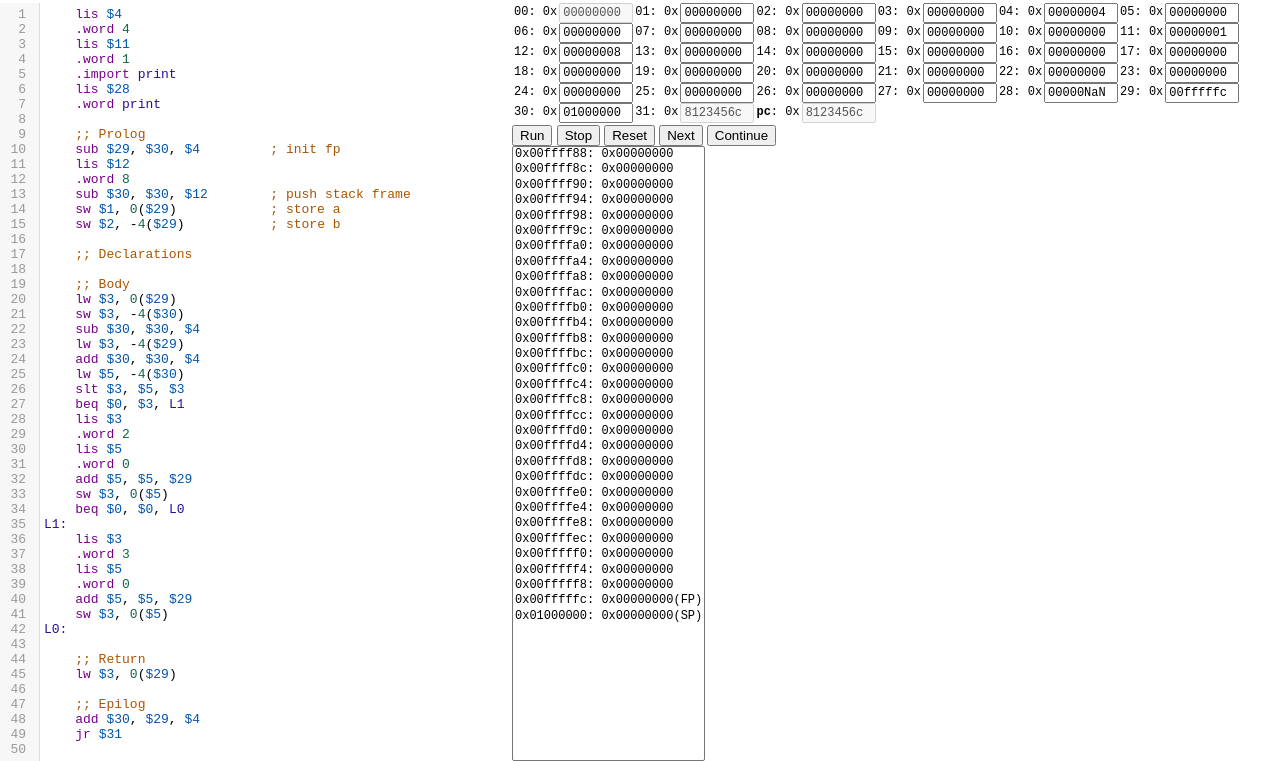
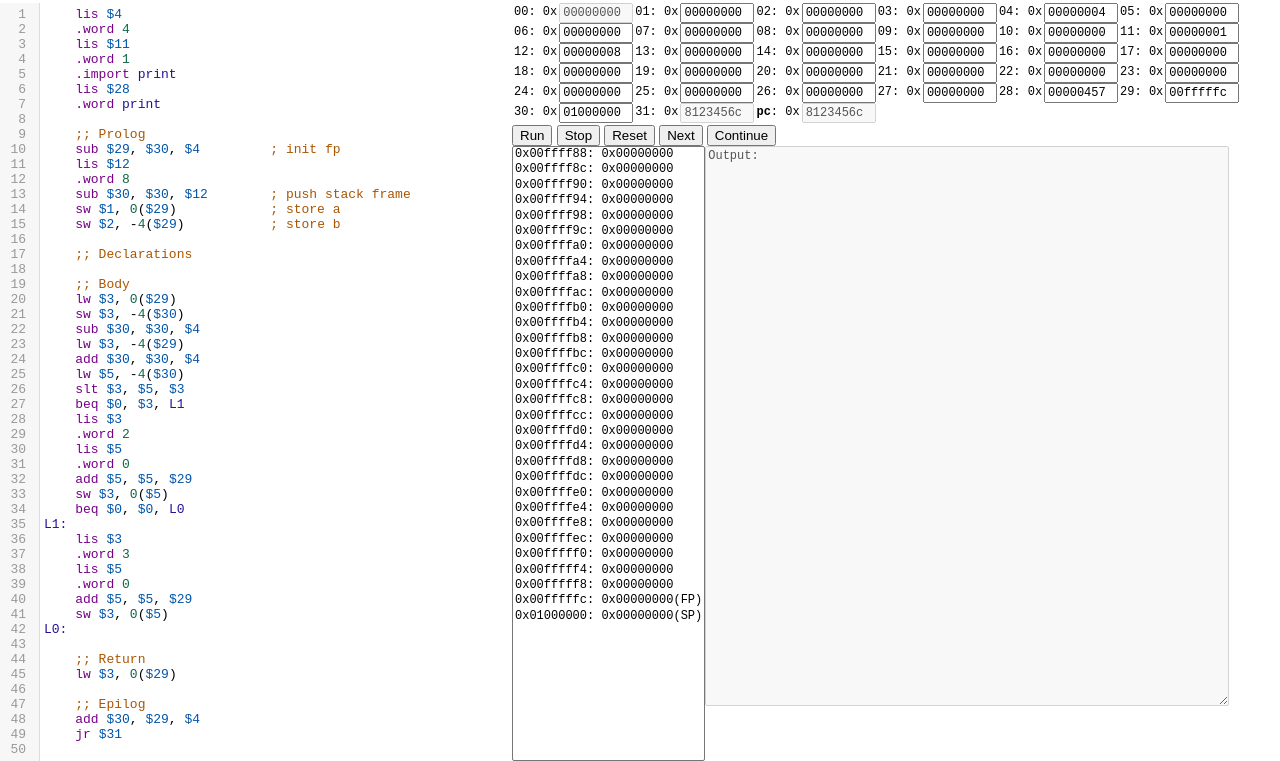
Before and after one commit to fg123/mips-debugger, a plain HTML site: page index.html in a window 1280 px wide. Both pictures are taken after a click on the button "Run". Shown: the part 40-801 px from the top of the page. Drawn offline with Linux system fonts and the light colour scheme.

Commit message:
mips-debugger: added print output

```diff
--- a/dom-setup.js
+++ b/dom-setup.js
@@ -20,6 +20,8 @@ function makeMarker() {
     return marker;
 }
 
+const outputTextarea = document.querySelector('div.output textarea');
+
 const regInitial = document.querySelector('div.initial');
 const registerInputs = [];
 
@@ -29,6 +31,7 @@ let memoryStart = parseInt("0xffff88");
 const memoryEnd = parseInt("0x01000000");
 
 function domReset() {
+    outputTextarea.innerHTML = 'Output:\n';
     regInitial.innerHTML = '';
     memorySelect.innerHTML = '';
     registerInputs.length = 0;
--- a/index.html
+++ b/index.html
@@ -90,7 +90,11 @@ L0:
 
                     </select>
                 </div>
-                <div class="output"></div>
+                <div class="output">
+                    <textarea disabled="disabled">
+
+                    </textarea>
+                </div>
             </div>
         </div>
     </div>
--- a/main.css
+++ b/main.css
@@ -65,3 +65,16 @@ div.memory select {
     font-family: monospace;
     font-size: 12px;
 }
+
+div.output {
+    width: 100%;
+    font-family: monospace;
+    font-size: 12px;
+}
+
+div.output textarea {
+    width: 90%;
+    height: 90%;
+    font-family: monospace;
+    font-size: 12px;
+}
--- a/mips.js
+++ b/mips.js
@@ -40,6 +40,7 @@ function run() {
         currentlyRunning = true;
         console.log(codeMirror);
         codeMirror.options.readOnly = "nocursor";
+        outputTextarea.innerHTML = 'Output:\n';
         registerInputs.forEach(input => { input.disabled = true; });
         mips(codeMirror.getValue());
     }
@@ -82,7 +83,15 @@ function loadFromMemory(state, address) {
         return item;
     }
     else if (item.code[0] === '.word') {
-        /* Some kind of code */
+        if (isNaN(item.code[1])) {
+            /* Some kind of label */
+            const label = item.code[1];
+            if (label === 'print') {
+                /* special, if you try to jump to 1111, it's print */
+                return new Int32(1111);
+            }
+            return new Int32(state.symbolTable[label]);
+        }
         return new Int32(parseInt(item.code[1]));
     }
     console.log(item);
@@ -214,13 +223,24 @@ const actions = {
     },
     jr(state, args) {
         const register = getRegister(args[0]);
+        const jumpTo = state.registers[register].toUnsigned();
+        if (jumpTo === 1111) {
+            /* Special Print */
+            outputTextarea.innerHTML += state.registers[1].toSigned().toString() + "\n";
+            return;
+        }
         state.pc = state.registers[register].toUnsigned();
     },
     jalr(state, args) {
         const register = getRegister(args[0]);
-        const tmp = state.registers[register].toUnsigned();
+        const jumpTo = state.registers[register].toUnsigned();
+        if (jumpTo === 1111) {
+            /* Special Print */
+            outputTextarea.innerHTML += state.registers[1].toSigned().toString() + "\n";
+            return;
+        }
         state.registers[31] = new Int32(state.pc);
-        state.pc = tmp;
+        state.pc = jumpTo;
     }
 };
 
@@ -234,7 +254,7 @@ function continueExecution(ignoreNextBreak, forceOne) {
             const line = code[state.pc / 4].line;
             const parts = code[state.pc / 4].code;
             if (state.lastLine !== undefined) {
-                codeMirror.removeLineClass(state.lastLine, "background",    "active");
+                codeMirror.removeLineClass(state.lastLine, "background", "active");
             }
             if (parts[0][0] !== '.') {
                 state.lastLine = line;
```
